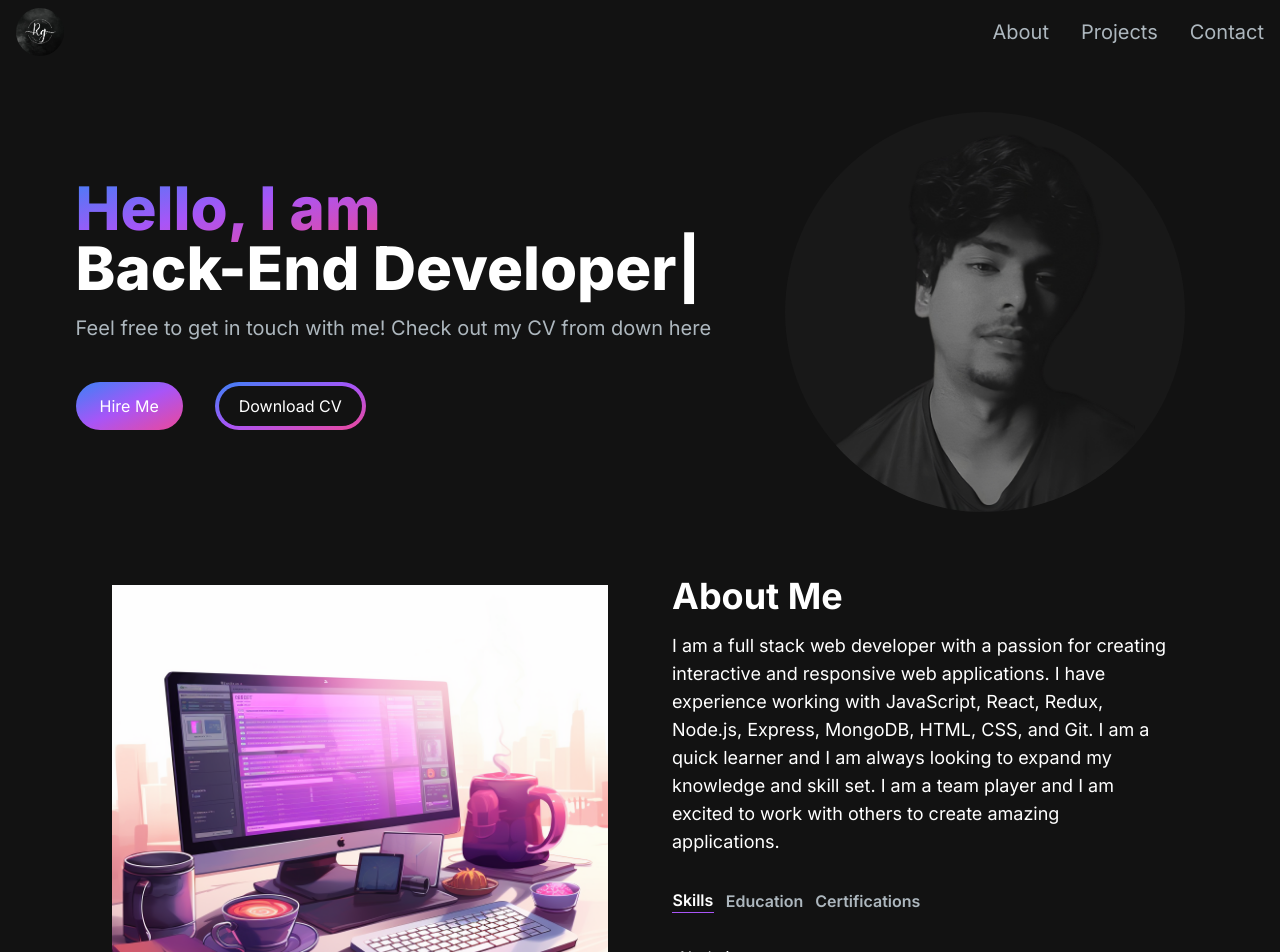
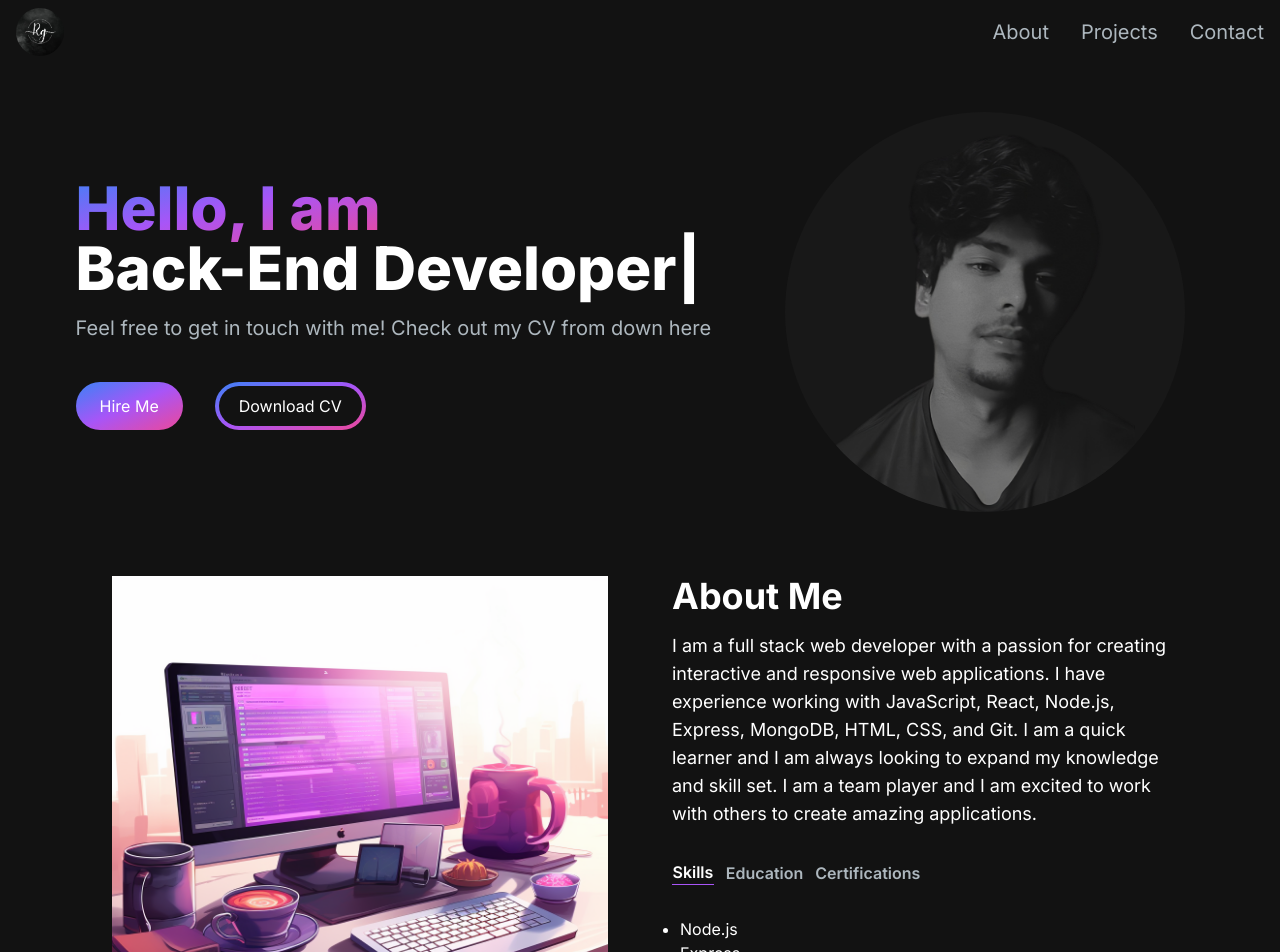
Before and after one commit to Jeffranjan/My-Portfolio, a Next.js app: page / in a window 1280 px wide. Shown: the top 952 px of the page. Built offline with nearby package versions, Linux system fonts and the light colour scheme.

Commit message:
Updated About Us

```diff
--- a/src/app/components/AboutSection.jsx
+++ b/src/app/components/AboutSection.jsx
@@ -64,10 +64,10 @@ const AboutSection = () => {
           <p className="text-white texxt-base md:text-lg">
             I am a full stack web developer with a passion for creating
             interactive and responsive web applications. I have experience
-            working with JavaScript, React, Redux, Node.js, Express, MongoDB,
-            HTML, CSS, and Git. I am a quick learner and I am always looking to
-            expand my knowledge and skill set. I am a team player and I am
-            excited to work with others to create amazing applications.
+            working with JavaScript, React, Node.js, Express, MongoDB, HTML,
+            CSS, and Git. I am a quick learner and I am always looking to expand
+            my knowledge and skill set. I am a team player and I am excited to
+            work with others to create amazing applications.
           </p>
           <div className="flex flex-row justify-start mt-8">
             <TabButton
```
